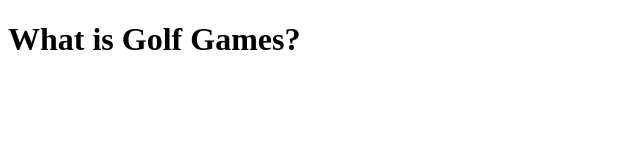
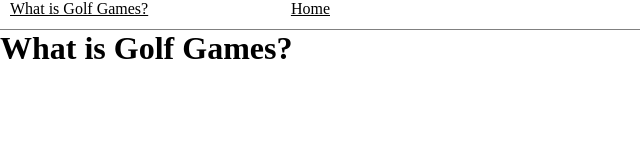
Before and after one commit to MoinJulian/School-Programming, a plain HTML site: page project-one/what-is-golf-games.html in a window 1280 px wide. Shown: the whole page, without its empty margins (0-640 px from the left). Drawn offline with Linux system fonts and the light colour scheme.

Commit message:
Creating Nav bar with js

```diff
--- /dev/null
+++ b/project-one/app.css
@@ -0,0 +1,5 @@
+* {
+  padding: 0;
+  margin: 0;
+  box-sizing: border-box;
+}
--- a/project-one/nav.js
+++ b/project-one/nav.js
@@ -0,0 +1,34 @@
+const nav = document.querySelector("nav");
+const links = document.createElement("div");
+const home = document.createElement("a");
+const what_is_golf_games = document.createElement("a");
+const a = document.querySelectorAll("a");
+
+//nav styles
+nav.style.width = "50vw";
+nav.style.height = "30px";
+nav.style.borderBottom = "1px solid grey";
+
+// home link styles
+
+home.href = "./index.html";
+home.textContent = "Home";
+home.style.color = "black";
+
+// What is Golf Styles
+
+what_is_golf_games.href = "./what-is-golf-games.html";
+what_is_golf_games.textContent = "What is Golf Games?";
+what_is_golf_games.style.color = "black";
+
+// Links styles
+
+links.style.display = "flex";
+links.style.alignItems = "center";
+links.style.justifyContent = "space-between";
+links.style.width = "25vw";
+links.style.marginLeft = "10px";
+
+links.appendChild(what_is_golf_games);
+links.appendChild(home);
+nav.appendChild(links);
--- a/project-one/what-is-golf-games.html
+++ b/project-one/what-is-golf-games.html
@@ -3,10 +3,12 @@
   <head>
     <meta charset="UTF-8" />
     <meta name="viewport" content="width=device-width, initial-scale=1.0" />
+    <link rel="stylesheet" href="./app.css" />
     <title>What is Golf Games?</title>
   </head>
   <body>
     <nav></nav>
     <h1>What is Golf Games?</h1>
+    <script src="./nav.js"></script>
   </body>
 </html>
```
Also changed, not shown: project-one/index.html (+1 -0 lines).
